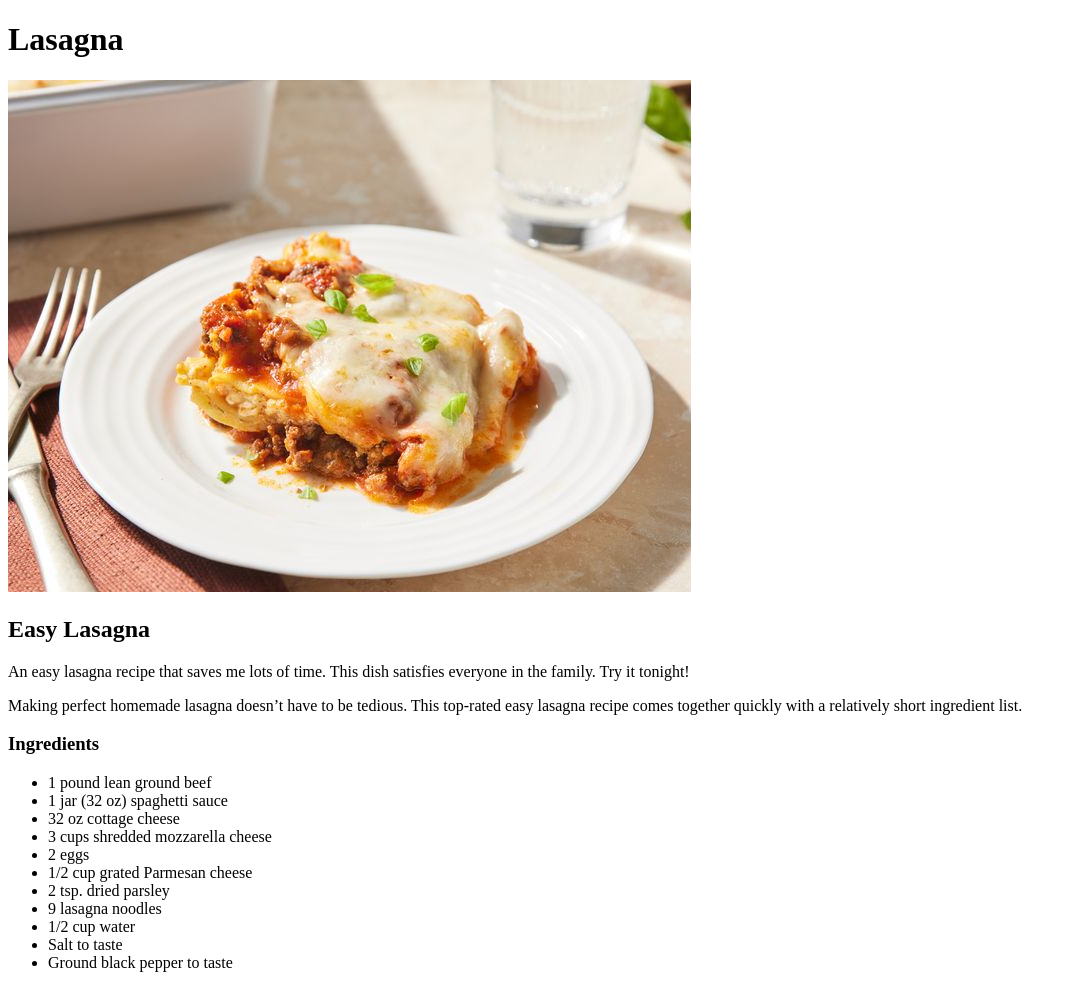
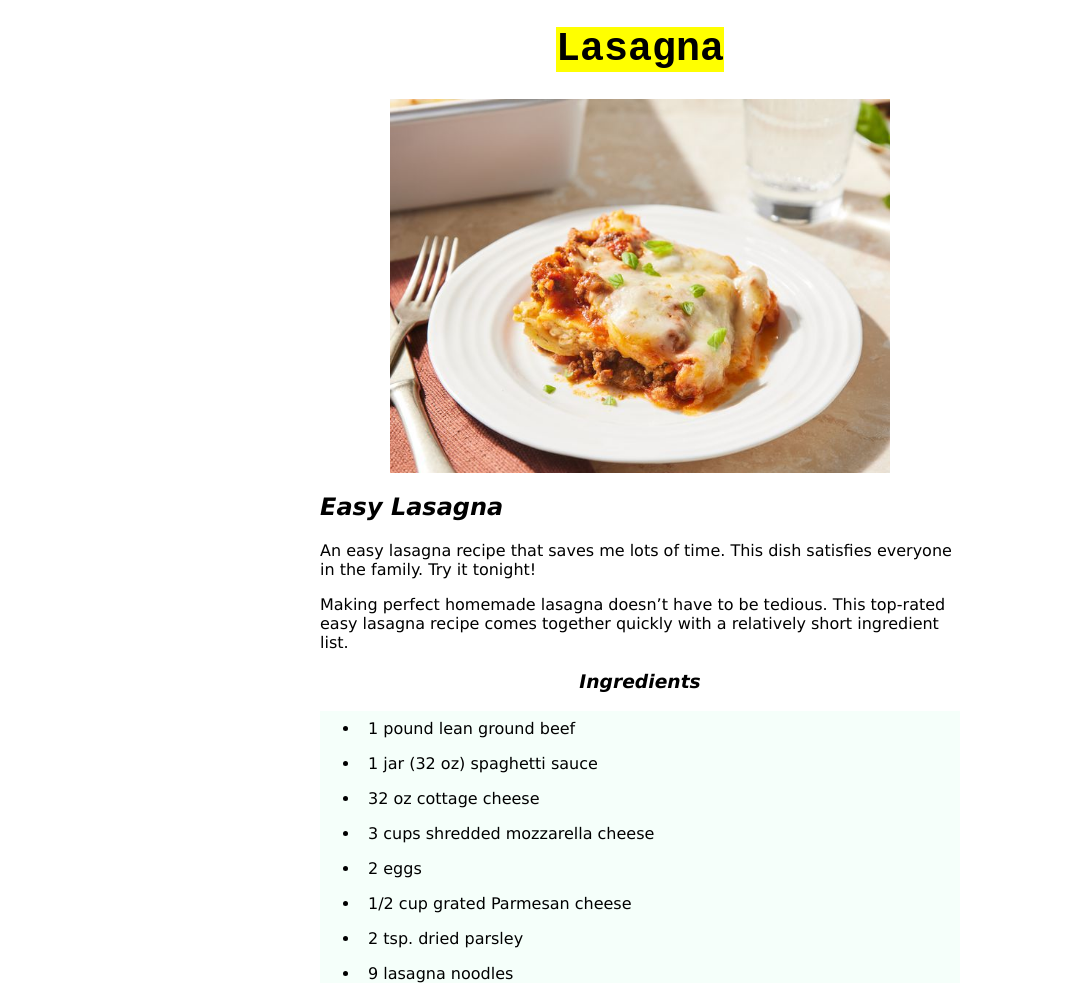
Before and after one commit to chrisgrr/odin-recipes, a plain HTML site: page recipes/lasagna.html in a window 1280 px wide. Shown: the top 983 px of the page, without its empty margins (0-1072 px from the left). Drawn offline with Linux system fonts and the light colour scheme.

Commit message:
Add CSS styling to recipe pages

```diff
--- a/recipes/lasagna.html
+++ b/recipes/lasagna.html
@@ -4,11 +4,12 @@
   <head>
     <title>Odin Recipe - Lasagnas</title>
     <meta charset="utf-8">
+    <link rel="stylesheet" href="../styles/recipe.css">
   </head>
 
   <body>
-    <h1>Lasagna</h1>
-    <img src="../images/easy-lasagna.jpg" alt="Lasagna on a dish">
+    <h1><span class="title">Lasagna</span></h1>
+    <img class="dish" src="../images/easy-lasagna.jpg" alt="Lasagna on a dish">
 
     <h2>Easy Lasagna</h2>
 
--- /dev/null
+++ b/styles/recipe.css
@@ -0,0 +1,48 @@
+body {
+    font-size: 16px;
+    font-family: "Verdana", sans-serif;
+    width: 50%;
+    margin: 0 auto;
+}
+
+img {
+    display: block;
+    margin-left: auto;
+    margin-right: auto;
+}
+
+.dish {
+    width: 500px;
+    height: auto;
+}
+
+a {
+    font-size: 24px;
+    text-decoration: none;
+}
+
+h1 {
+    font-family: "Courier New", monospace;
+    font-size: 2.5em;
+    text-align: center;
+}
+
+.title {
+    background-color: yellow;
+}
+
+h2, h3 {
+    font-style: italic;
+}
+
+h3 {
+    text-align: center;
+}
+
+ul, ol {
+    background-color: mintcream;
+}
+
+li {
+    padding: 0.5em;
+}
```
Also changed, not shown: recipes/moroccan-chicken-tagine.html (+3 -2 lines), recipes/wasabi-shrimp-sushi-cups.html (+3 -2 lines).
